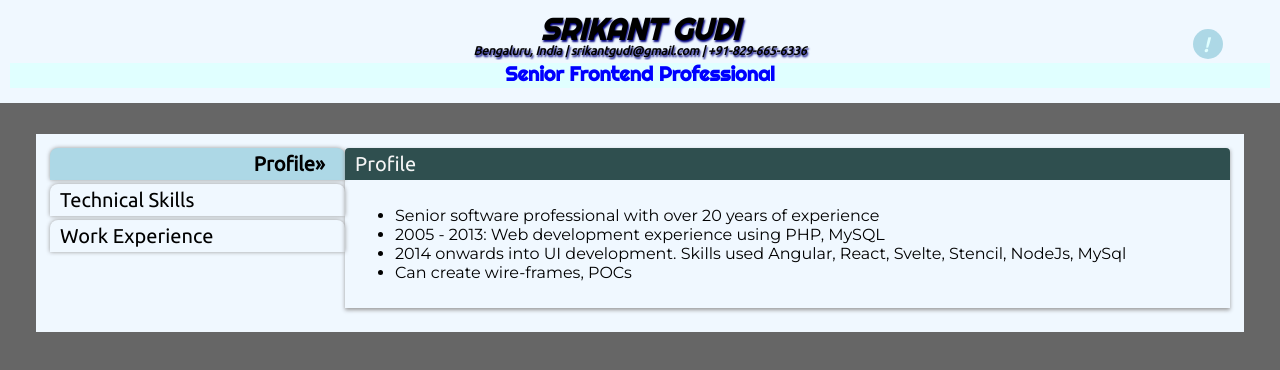
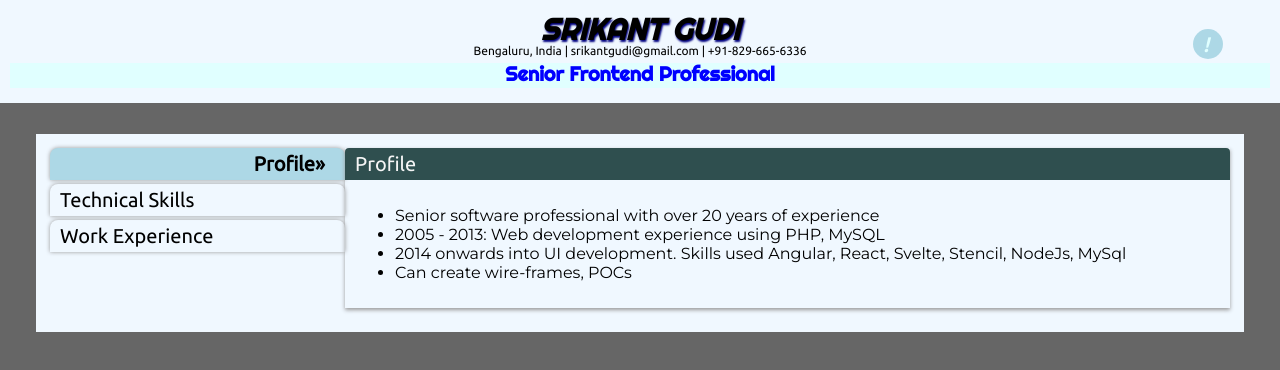
Before and after one commit to srikantgudi/srikantgudi.github.io, a Svelte app: page / in a window 1280 px wide. Shown: the top 370 px of the page. Built offline with nearby package versions, Linux system fonts and the light colour scheme.

Commit message:
Modified files

```diff
--- a/src/App.svelte
+++ b/src/App.svelte
@@ -161,8 +161,8 @@
 <main>
 	<div class="topnav box">
 		<div class="info">
-			<svg height="50" width="100%" class="page-title">
-				<text x="50%" y="60%" text-anchor="middle" id="fullname">Srikant Gudi</text>
+			<svg height="50" width="100%">
+				<text x="50%" y="60%" text-anchor="middle" class="page-title" id="fullname">Srikant Gudi</text>
 				<text x="50%" text-anchor="middle" y="90%" id="contact">Bengaluru, India | srikantgudi@gmail.com | +91-829-665-6336</text>
 			</svg>
 			<div id="pos" class="box">
```
Also changed, not shown: 1 other file (tests, documents, lock files or other folders).
